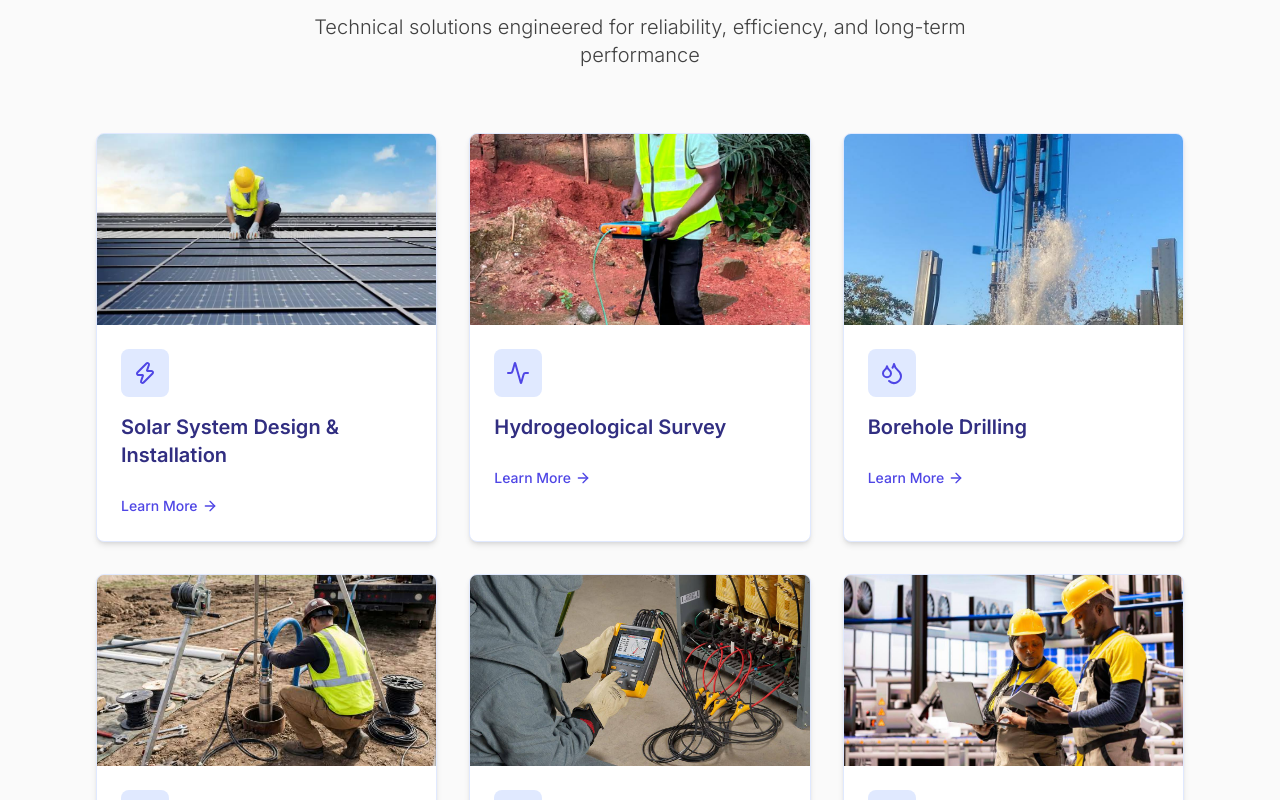
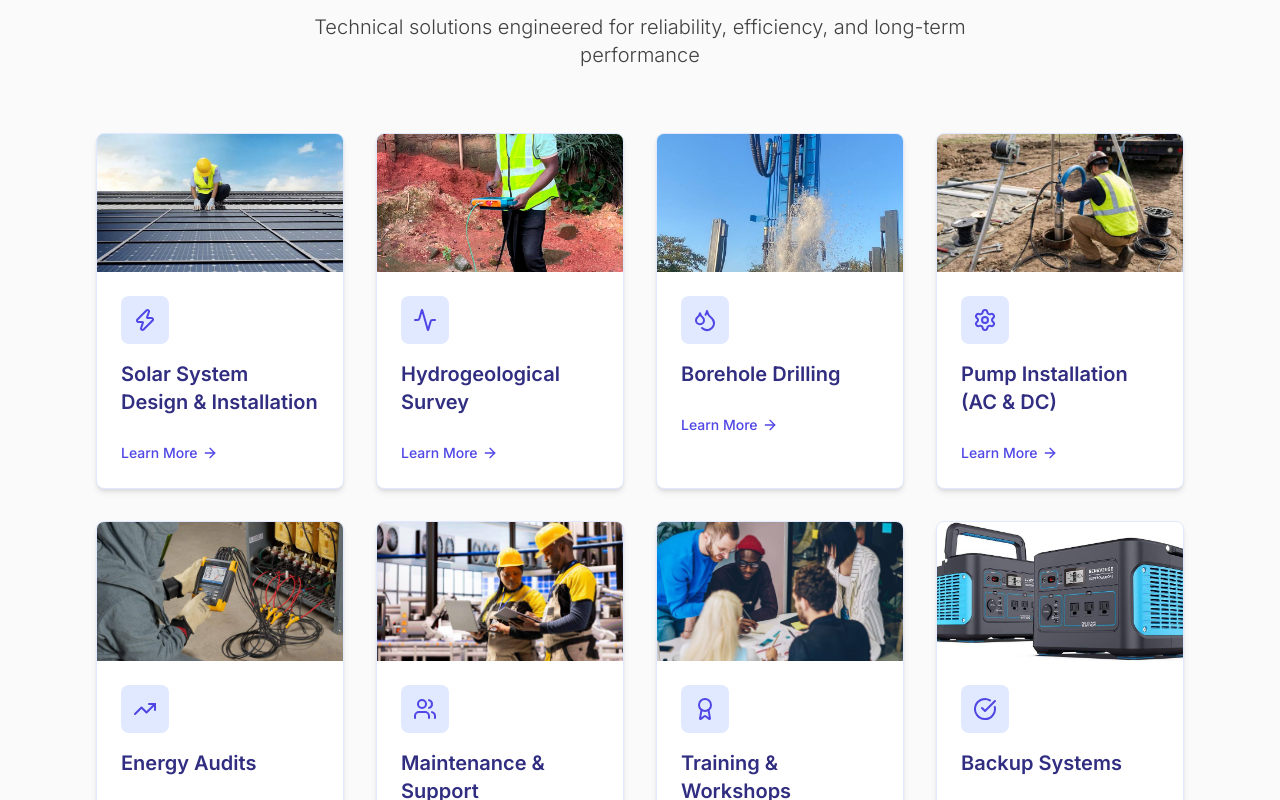
Before and after one commit to dromorongit/EleysonGh, a Next.js app: page / in a window 1280 px wide. Shown: the part 2480-3280 px from the top of the page. Built offline with nearby package versions, Linux system fonts and the light colour scheme.

Commit message:
Update page.tsx

```diff
--- a/src/app/page.tsx
+++ b/src/app/page.tsx
@@ -124,7 +124,7 @@
            </motion.div>
 
            <motion.div
-             className="grid grid-cols-1 md:grid-cols-2 lg:grid-cols-3 gap-8"
+              className="grid grid-cols-1 md:grid-cols-2 lg:grid-cols-4 gap-8"
              initial="initial"
              whileInView="animate"
              viewport={{ once: true }}
```
